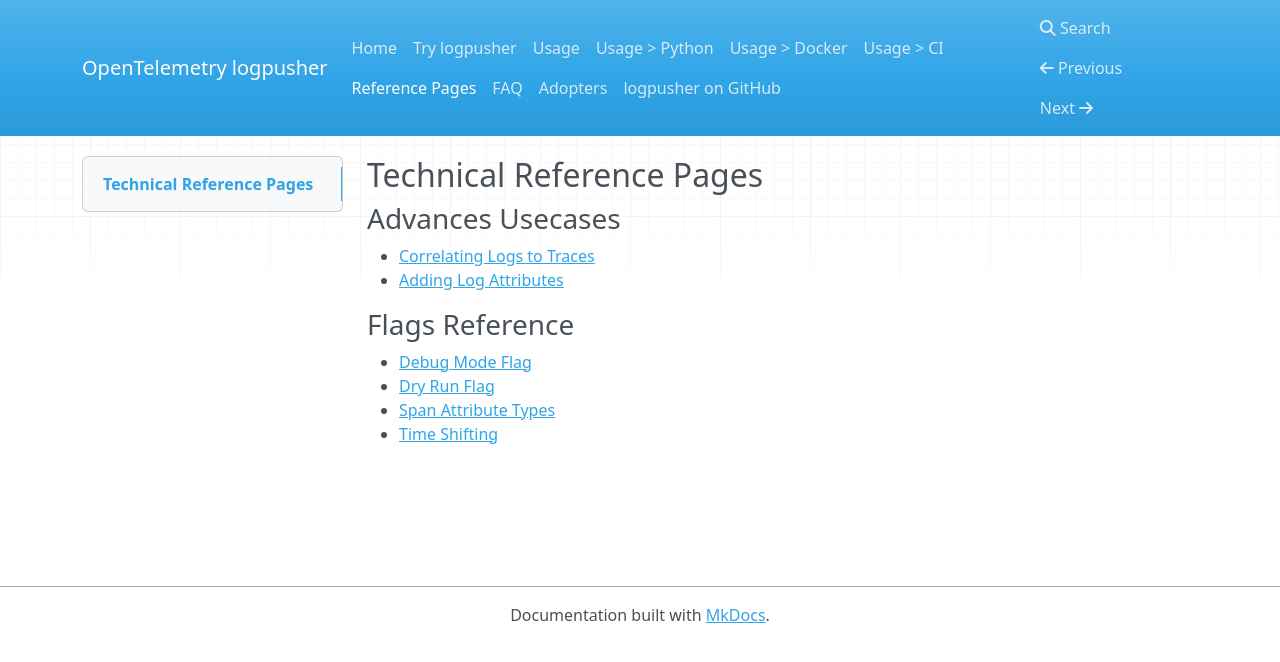
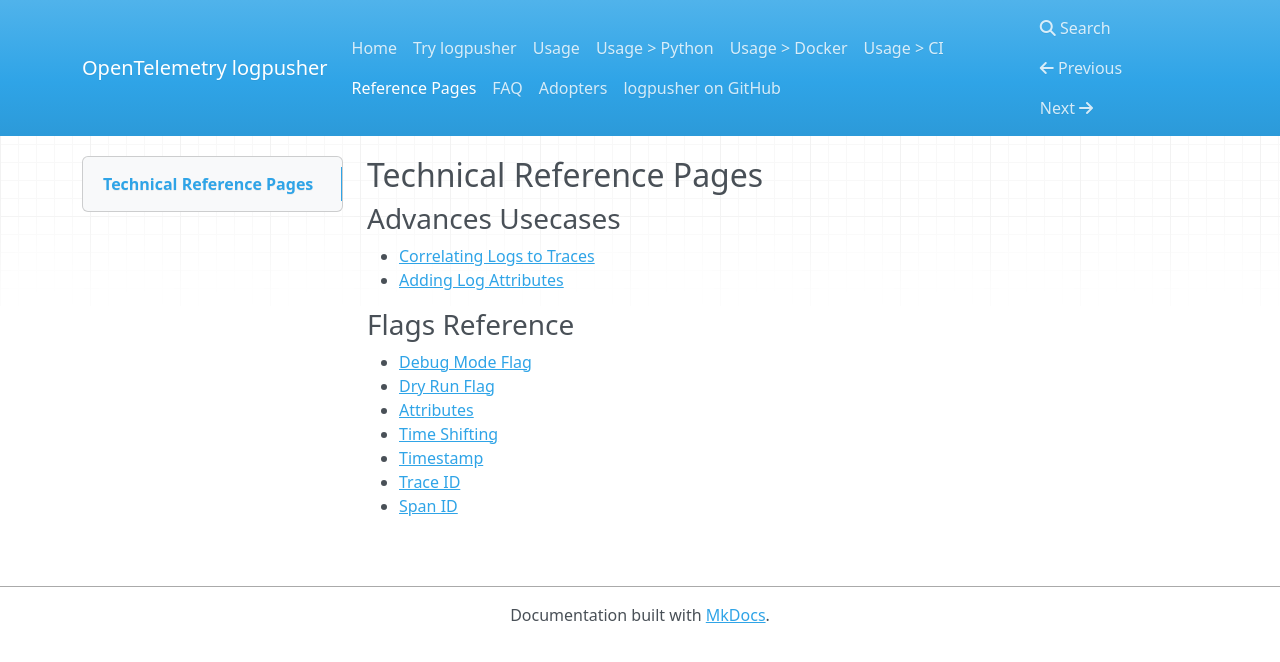
Before and after one commit to agardnerIT/logpusher, an MkDocs documentation site: the page built from docs/reference/index.md, in a window 1280 px wide. Shown: the top 662 px of the page. Built offline with MkDocs 1.6.1, drawn with Linux system fonts in a browser that asks for light colours; nearby versions of some CDN libraries.

Commit message:
add trace-id ref pagev
Signed-off-by: Adam Gardner <26523841+agardnerIT@users.noreply.github.com>

```diff
--- a/docs/reference/index.md
+++ b/docs/reference/index.md
@@ -7,5 +7,8 @@
 ### Flags Reference
 - [Debug Mode Flag](debug-mode.md)
 - [Dry Run Flag](dry-run-mode.md)
-- [Span Attribute Types](span-attribute-types.md)
+- [Attributes](attribute-types.md)
 - [Time Shifting](time-shifting.md)
+- [Timestamp](timestamp.md)
+- [Trace ID](trace-id.md)
+- [Span ID](span-id.md)
```
Also changed, not shown: docs/reference/trace-id.md (added, +7 -0 lines).
